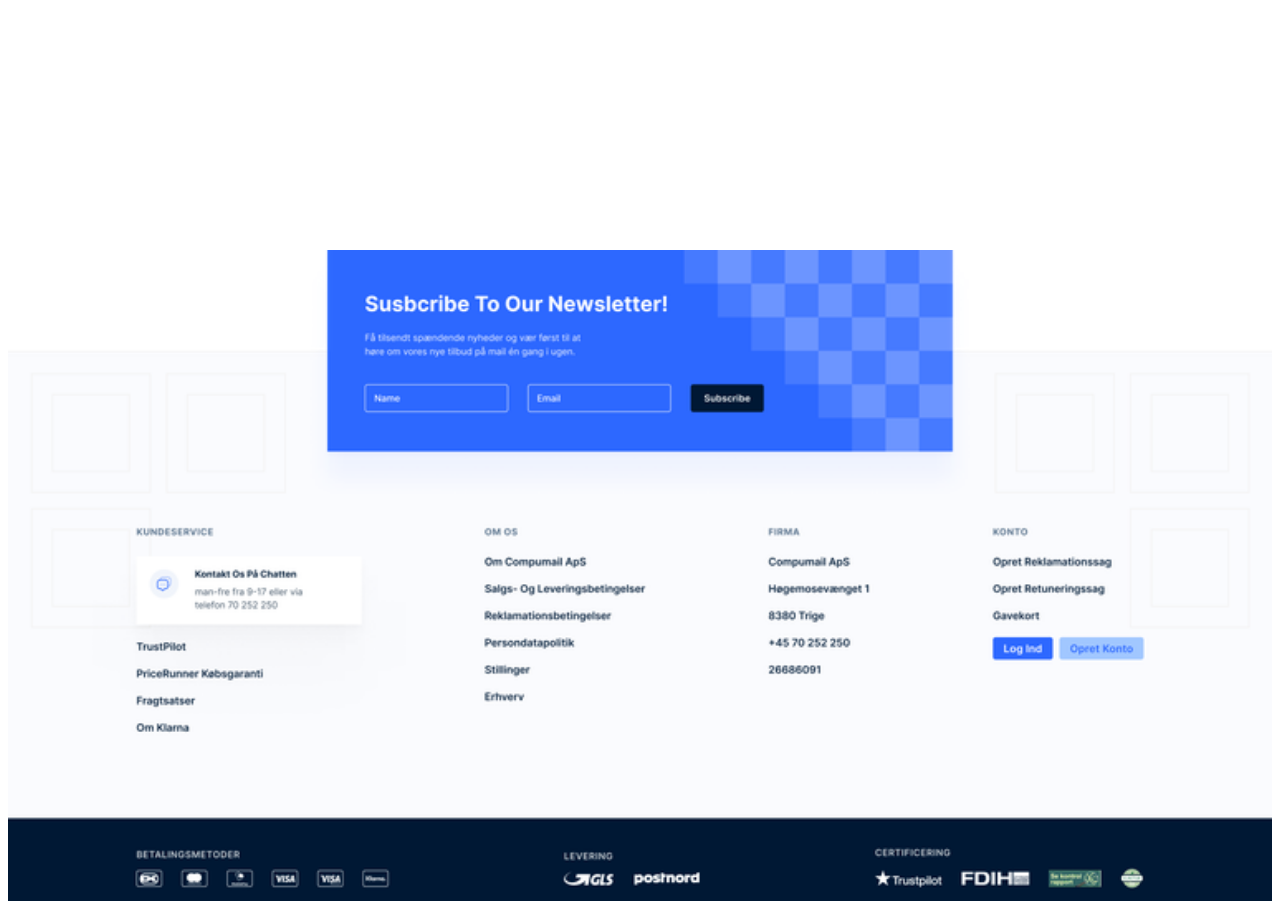
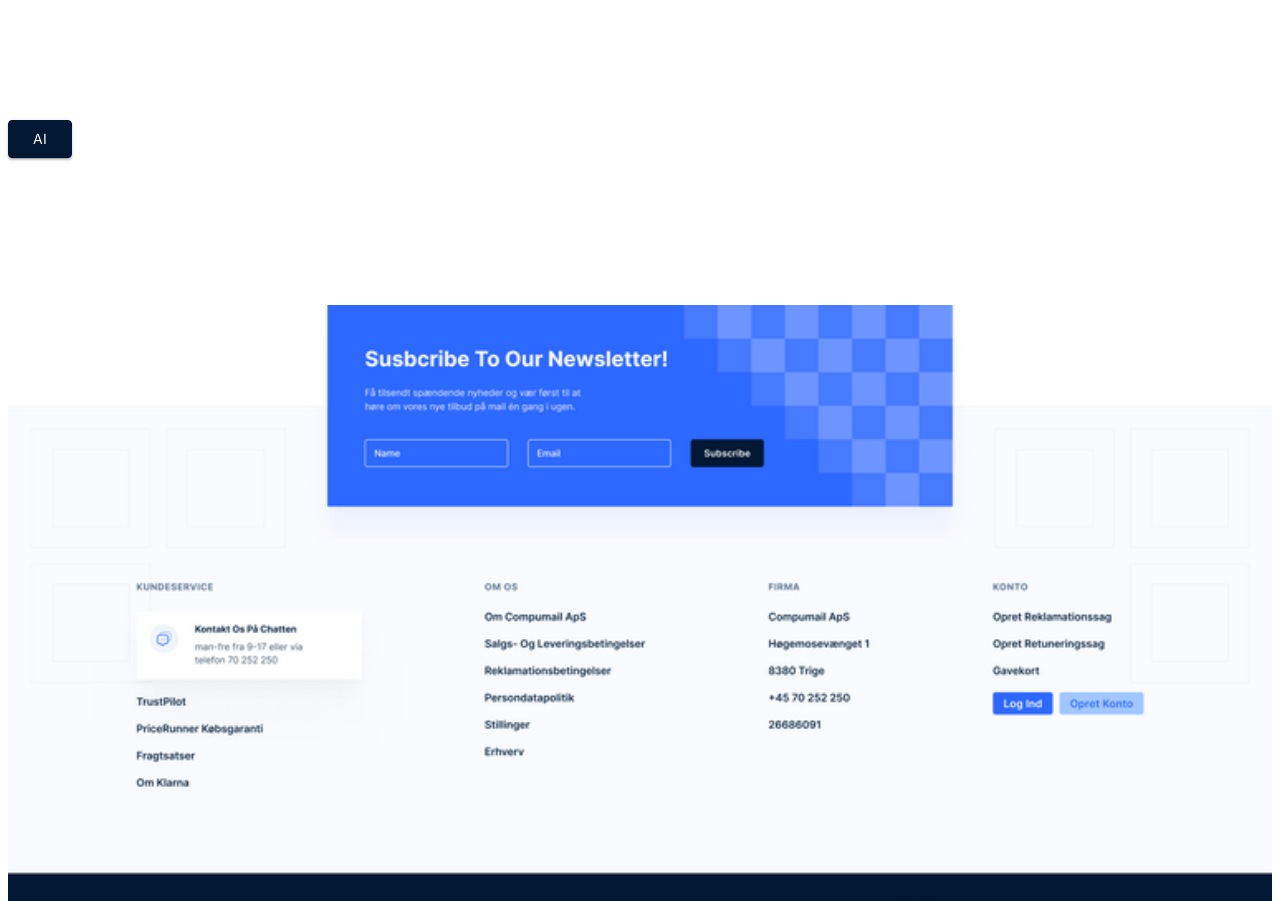
Before and after one commit to Kisari/UCD-Project, a React (Create React App) app in the folder ucd-project/: page /AI/assistant/3 in a window 1280 px wide. Shown: the part 980-1881 px from the top of the page. Built offline with nearby package versions, Linux system fonts and the light colour scheme.

Commit message:
implement openAI

```diff
--- a/ucd-project/package.json
+++ b/ucd-project/package.json
@@ -13,6 +13,7 @@
     "react-dom": "^18.2.0",
     "react-router-dom": "^6.11.0",
     "react-scripts": "5.0.1",
+    "sse.js": "^0.6.1",
     "web-vitals": "^2.1.4"
   },
   "scripts": {
--- a/ucd-project/src/components/AIPages/AIProgress3.js
+++ b/ucd-project/src/components/AIPages/AIProgress3.js
@@ -1,10 +1,72 @@
-import React from 'react'
+import React, { useState, useRef, useEffect } from 'react'
+import { SSE } from "sse.js";
 import { Container, Grid, Typography, Link, Button, TextField, InputAdornment, Avatar } from '@mui/material'
 import Header from '../Header/Header'
 import Footer from '../Footer/Footer'
 import AIsubtitle from './AIsubtitle'
 import money from '../../images/money.png'
 const AIProgess3 = () => {
+    const API_KEY = "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";
+    let [prompt, setPrompt] = useState("What is AI");
+    let [isLoading, setIsLoading] = useState(false);
+    let [result, setResult] = useState("");
+
+    const resultRef = useRef();
+
+    useEffect(() => {
+        resultRef.current = result;
+    }, [result]);
+
+    let handleSubmitPromptBtnClicked = async () => {
+        if (prompt !== "") {
+            setIsLoading(true);
+            setResult("");
+            let url = "https://api.openai.com/v1/completions";
+            let data = {
+                model: "text-davinci-003",
+                prompt: prompt,
+                temperature: 0.75,
+                top_p: 0.95,
+                max_tokens: 100,
+                stream: true,
+                n: 1,
+            };
+
+            let source = new SSE(url, {
+                headers: {
+                    "Content-Type": "application/json",
+                    Authorization: `Bearer ${API_KEY}`,
+                },
+                method: "POST",
+                payload: JSON.stringify(data),
+            });
+
+            source.addEventListener("message", (e) => {
+                if (e.data !== "[DONE]") {
+                    let payload = JSON.parse(e.data);
+                    let text = payload.choices[0].text;
+                    if (text !== "\n") {
+                        console.log("Text: " + text);
+                        resultRef.current = resultRef.current + text;
+                        console.log("ResultRef.current: " + resultRef.current);
+                        setResult(resultRef.current);
+                    }
+                } else {
+                    source.close();
+                }
+            });
+
+            source.addEventListener("readystatechange", (e) => {
+                if (e.readyState >= 2) {
+                    setIsLoading(false);
+                }
+            });
+
+            source.stream();
+        } else {
+            alert("Please insert a prompt!");
+        }
+    };
     return (
         <>
             <Header></Header>
@@ -65,6 +127,13 @@ const AIProgess3 = () => {
                     </Grid>
                 </Grid>
             </Container>
+            <Button variant='contained' sx={{
+                color: '#FFFFFF', background: '#001834',
+                border: '1px solid #001834',
+                borderRadius: '4px',
+                marginTop: '16px'
+            }}
+                onClick={handleSubmitPromptBtnClicked}>AI</Button>
             <Footer></Footer>
         </>
     )
--- a/ucd-project/src/components/Home/Detail/Detail.js
+++ b/ucd-project/src/components/Home/Detail/Detail.js
@@ -1,5 +1,5 @@
 import React from 'react'
-import { Container, Typography, Box, Grid, Stack, Button, ImageList, ImageListItem } from '@mui/material'
+import { Container, Typography, Box, Grid, Stack, Button } from '@mui/material'
 import ProductCard from '../../ProductCard/ProductCard'
 import product1 from '../../../images/product1.png'
 import product2 from '../../../images/product2.png'
--- a/ucd-project/src/components/Home/Home.js
+++ b/ucd-project/src/components/Home/Home.js
@@ -1,5 +1,5 @@
 import React from 'react'
-import { Paper, Typography, List, ListItemText, ListItem, ListItemAvatar, Avatar, Box, Grid, Button } from '@mui/material'
+import { Paper, Typography, Avatar, Box, Grid, Button } from '@mui/material'
 import Header from '../Header/Header'
 import Detail from '../Home/Detail/Detail'
 import Footer from '../Footer/Footer'
```
Also changed, not shown: 1 other file (tests, documents, lock files or other folders).
